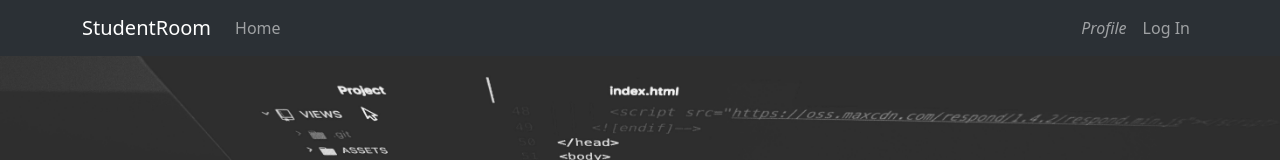
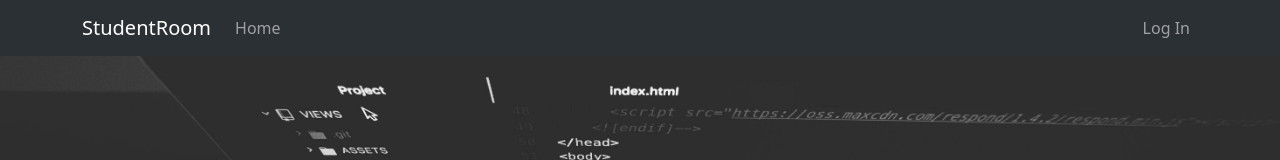
Before and after one commit to Tamanna130/CS-frontend, a React (Create React App) app: page / in a window 1280 px wide. Shown: the top 160 px of the page. Built offline with nearby package versions, Linux system fonts and the light colour scheme.

Commit message:
logout done

```diff
--- /dev/null
+++ b/src/pages/Logout.js
@@ -0,0 +1,18 @@
+import React from 'react'
+import Nav from 'react-bootstrap/Nav';
+
+export default function Logout() {
+    const handleLogout = () => {
+        // Clear user authentication state (e.g., remove token from local storage)
+        localStorage.removeItem('token');
+
+        // Redirect to the login page or perform any other necessary actions
+        // (This assumes you are using React Router for navigation)
+        // Replace '/login' with the actual path to your login page
+        window.location.href = '/';
+      };
+
+      return (
+        <Nav.Link onClick={handleLogout}>Log Out</Nav.Link>
+      );
+}
--- a/src/templates/Base/Navbar.js
+++ b/src/templates/Base/Navbar.js
@@ -1,10 +1,56 @@
+// import Nav from 'react-bootstrap/Nav';
+// import Navbar from 'react-bootstrap/Navbar';
+// import NavDropdown from 'react-bootstrap/NavDropdown';
+// import { Container } from 'react-bootstrap';
+
+// export default function AppHeader(){
+//     return(
+//         <Navbar expand="lg" className="bg-body-tertiary" bg="dark" data-bs-theme="dark">
+//             <Container>
+//                 <Navbar.Brand href="/">StudentRoom</Navbar.Brand>
+//                 <Navbar.Toggle aria-controls="basic-navbar-nav" />
+//                 <Navbar.Collapse id="basic-navbar-nav">
+//                 <Nav className="me-auto">
+//                     <Nav.Link href="/">Home</Nav.Link>
+//                 </Nav>
+//                 <Nav>
+//                     <Nav.Link href="#profile"><i>Profile</i></Nav.Link>
+//                     <Nav.Link href="/login" className="justify-content-end">Log In</Nav.Link>
+
+//                 </Nav>
+//                 </Navbar.Collapse>
+//             </Container>
+//             </Navbar>
+//     );
+// }
+
+// Import necessary modules
+import React from 'react';
+import Navbar from 'react-bootstrap/Navbar';
 import Nav from 'react-bootstrap/Nav';
-import Navbar from 'react-bootstrap/Navbar';
-import NavDropdown from 'react-bootstrap/NavDropdown';
 import { Container } from 'react-bootstrap';
+import Logout from '../../pages/Logout'; // Replace with the path to your Logout component
 
-export default function AppHeader(){
-    return(
+// authService.js
+const isAuthenticated = () => {
+  // Check if the user is authenticated (e.g., check if a JWT token exists)
+  return !!localStorage.getItem('token');
+};
+
+// AppHeader component
+export default function AppHeader() {
+  const renderAuthComponent = () => {
+    console.log(isAuthenticated())
+    if (isAuthenticated()) {
+      // User is authenticated, show LogoutComponent
+      return <Logout />;
+    } else {
+      // User is not authenticated, show "Log In" link
+      return <Nav.Link href="/login">Log In</Nav.Link>;
+    }
+  };
+
+  return (
     <Navbar expand="lg" className="bg-body-tertiary" bg="dark" data-bs-theme="dark">
       <Container>
         <Navbar.Brand href="/">StudentRoom</Navbar.Brand>
@@ -12,24 +58,8 @@ export default function AppHeader(){
         <Navbar.Collapse id="basic-navbar-nav">
           <Nav className="me-auto">
             <Nav.Link href="/">Home</Nav.Link>
-                    {/* <Nav.Link href="#link">Link</Nav.Link> */}
-                    {/* <NavDropdown title="Dropdown" id="basic-nav-dropdown">
-                    <NavDropdown.Item href="#action/3.1">Action</NavDropdown.Item>
-                    <NavDropdown.Item href="#action/3.2">
-                        Another action
-                    </NavDropdown.Item>
-                    <NavDropdown.Item href="#action/3.3">Something</NavDropdown.Item>
-                    <NavDropdown.Divider />
-                    <NavDropdown.Item href="#action/3.4">
-                        Separated link
-                    </NavDropdown.Item>
-                    </NavDropdown> */}
           </Nav>
-                <Nav>
-                    <Nav.Link href="#profile"><i>Profile</i></Nav.Link>
-                    <Nav.Link href="/login" className="justify-content-end">Log In</Nav.Link>
-
-                </Nav>
+          <Nav>{renderAuthComponent()}</Nav>
         </Navbar.Collapse>
       </Container>
     </Navbar>
```
Also changed, not shown: src/App.js (+118 -1 lines). Lines whose indentation alone changed are shown as unchanged.
